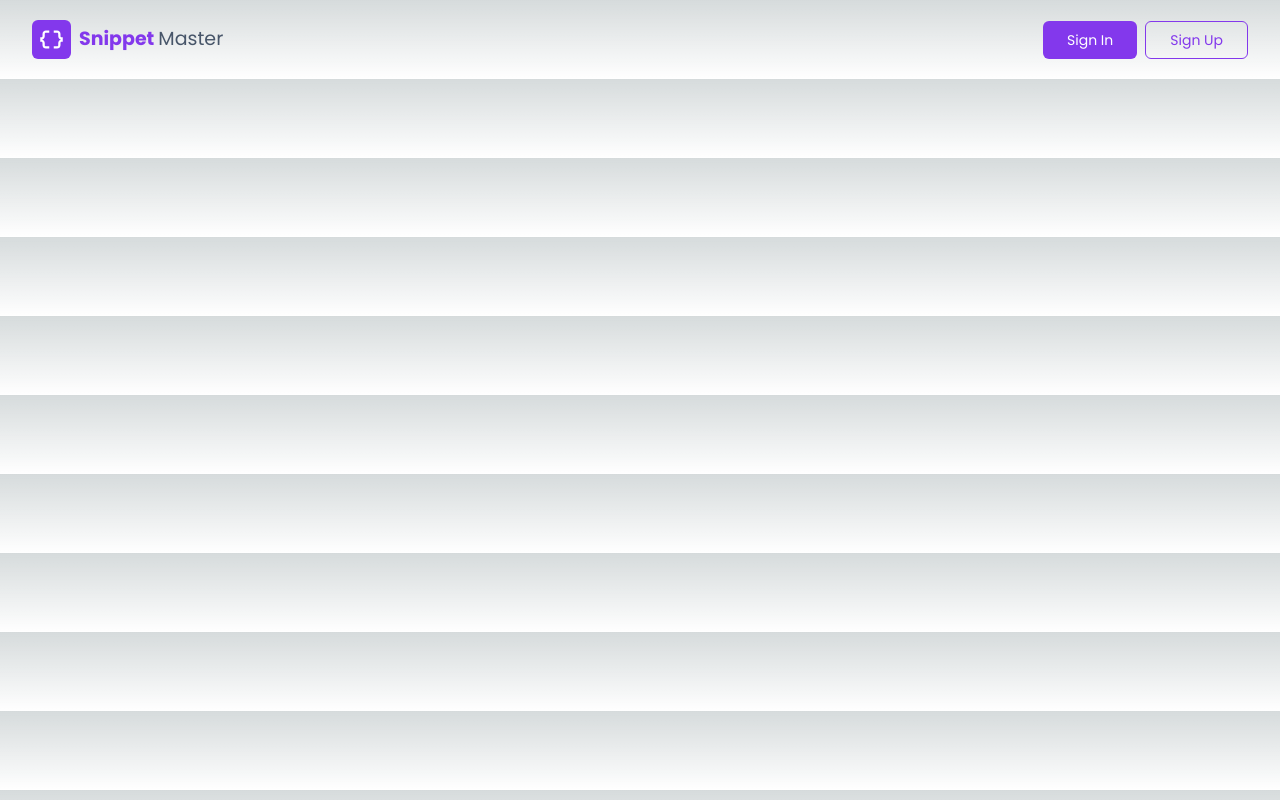
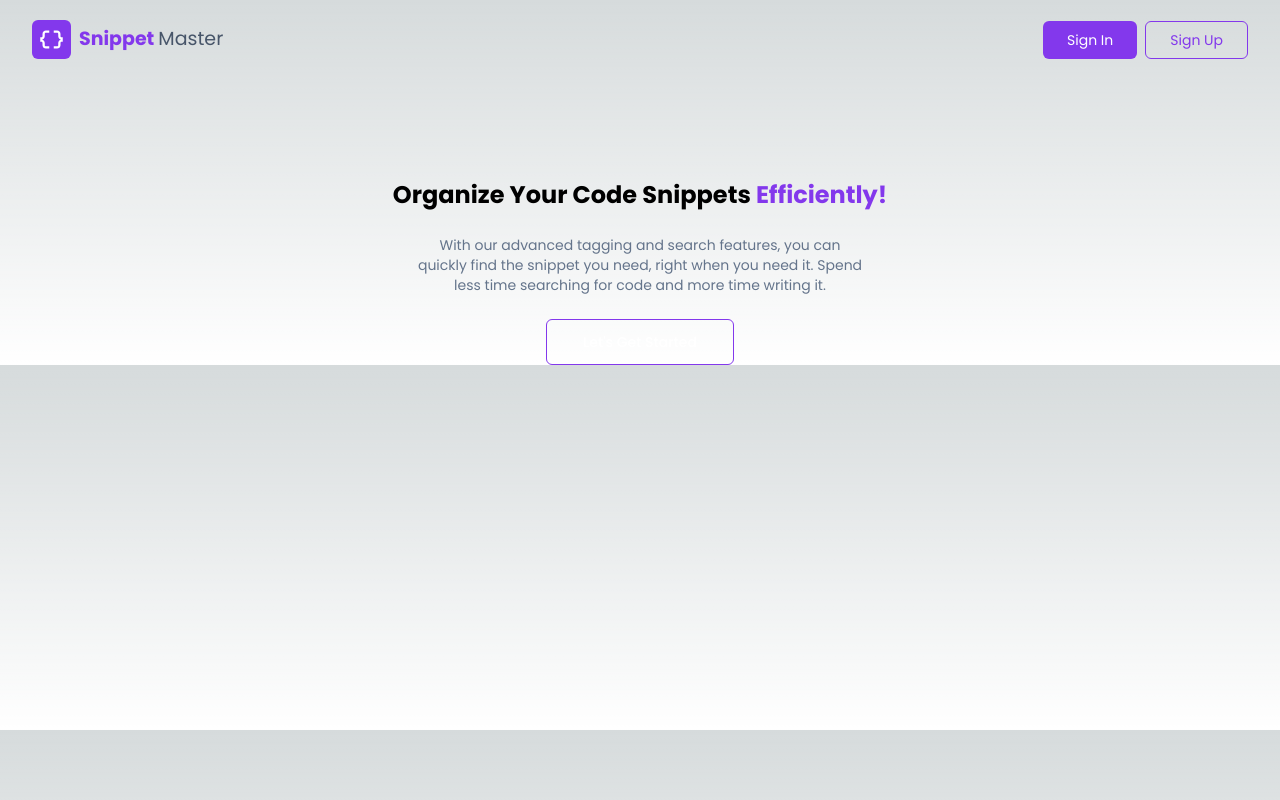
Before and after one commit to Krouta1/code-snippet-app, a Next.js app: page / in a window 1280 px wide. Built offline with nearby package versions, Linux system fonts and the light colour scheme.

Commit message:
added CTA

```diff
--- /dev/null
+++ b/src/app/components/global/CTASection.tsx
@@ -0,0 +1,27 @@
+import React from "react";
+
+type CTASectionProps = {};
+
+const CTASection = (props: CTASectionProps) => {
+  return (
+    <section className="mx-16 mt-[120px] flex flex-col items-center gap-6">
+      <h2 className="text-center text-2xl font-bold">
+        Organize Your Code Snippets{" "}
+        <span className="text-primary">Efficiently!</span>
+      </h2>
+      <p className="w-[450px] text-center text-sm text-slate-500 max-sm:w-full">
+        With our advanced tagging and search features, you can quickly find the
+        snippet you need, right when you need it. Spend less time searching for
+        code and more time writing it.
+      </p>
+      <button
+        className="border-primary block rounded-md border px-9 py-3 text-sm font-medium text-white transition focus:outline-none"
+        type="button"
+      >
+        {`Let's Get Started`}
+      </button>
+    </section>
+  );
+};
+
+export default CTASection;
--- a/src/app/page.tsx
+++ b/src/app/page.tsx
@@ -1,10 +1,11 @@
-import Image from "next/image";
 import Navbar from "./components/global/Navbar";
+import CTASection from "./components/global/CTASection";
 
 export default function Home() {
   return (
     <div className="font-poppins">
       <Navbar />
+      <CTASection />
     </div>
   );
 }
```
